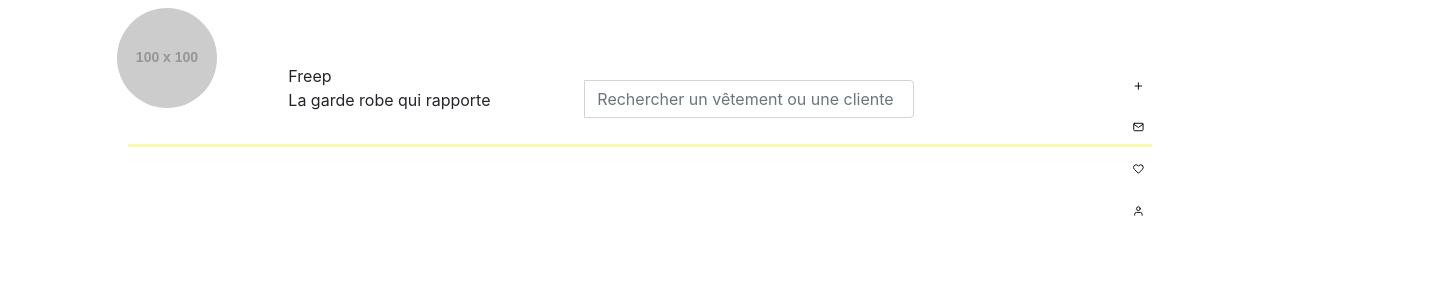
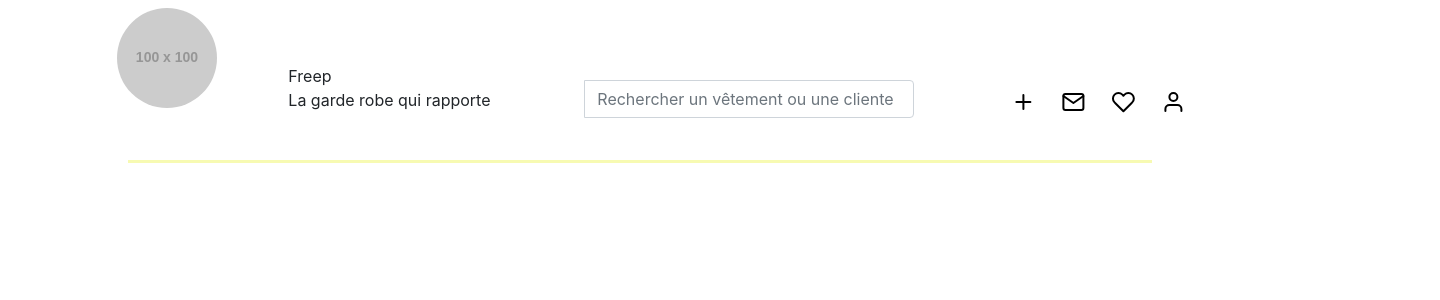
Before and after one commit to WildCodeSchool/lille-0219-js-projet3-freep, a React (Create React App) app in the folder frontend/: page / in a window 1280 px wide. Shown: the top 300 px of the page, 1440 px wide, since content can reach past the window. Built offline with nearby package versions, Linux system fonts and the light colour scheme.

Commit message:
picto on row.

```diff
--- a/frontend/src/components/navbar.jsx
+++ b/frontend/src/components/navbar.jsx
@@ -51,7 +51,7 @@ class NavFreep extends React.Component {
                 </Col>
                 <Col xs="4">
                   <div className="picto">
-                    <Nav className="d-flex ml-auto" horizontal="end" navbar>
+                    <Nav className="d-flex ml-auto navhorizontal" navbar>
                       <NavLink href="#">
                         <Plus className="img" color="black" />
                       </NavLink>
--- a/frontend/src/style/navbar.css
+++ b/frontend/src/style/navbar.css
@@ -52,11 +52,15 @@ ul {
 
 .picto {
    height: 4rem;
-   margin-top :4rem;
-   margin-left : 11rem;
+   margin-top :5rem;
+   margin-left : 3rem;
    width : 20rem;
 }
 
 .img {
     padding-left:0.8rem;
+    width: 50px;
 }
+.navhorizontal {
+    flex-direction: row;
+}
```
